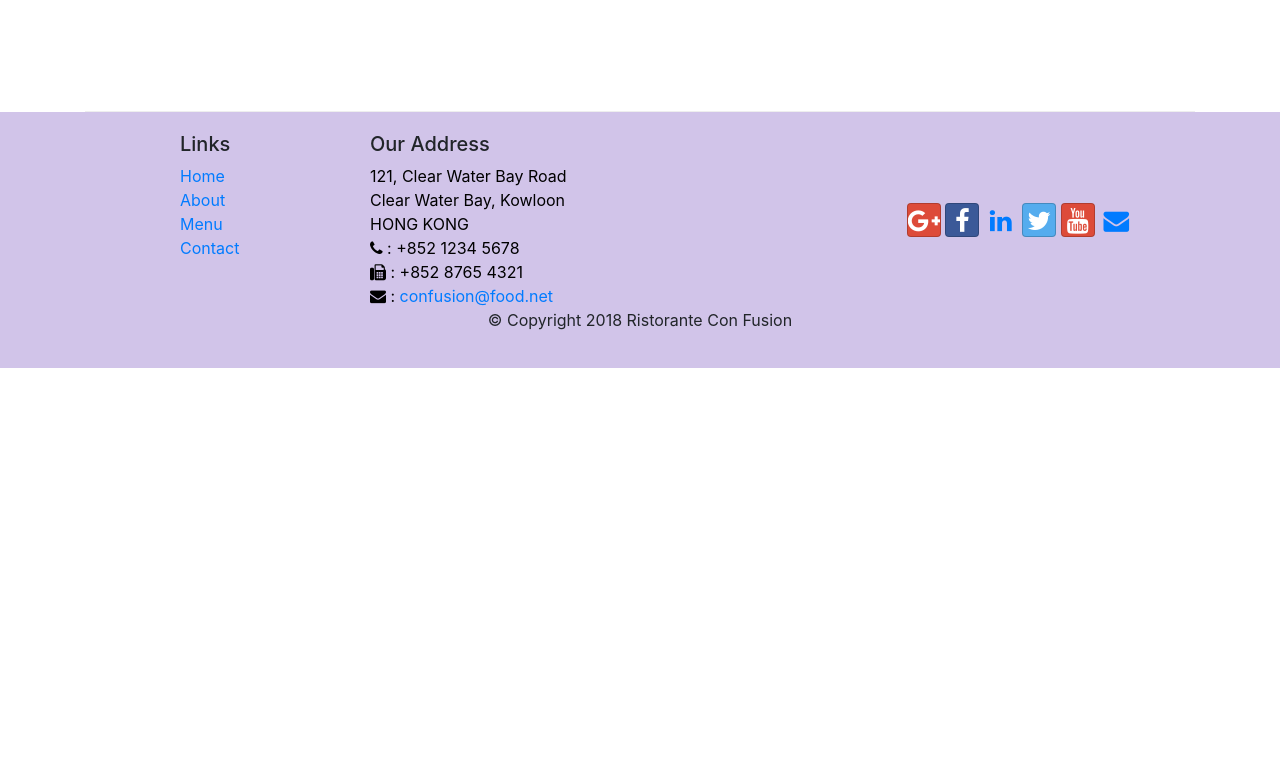
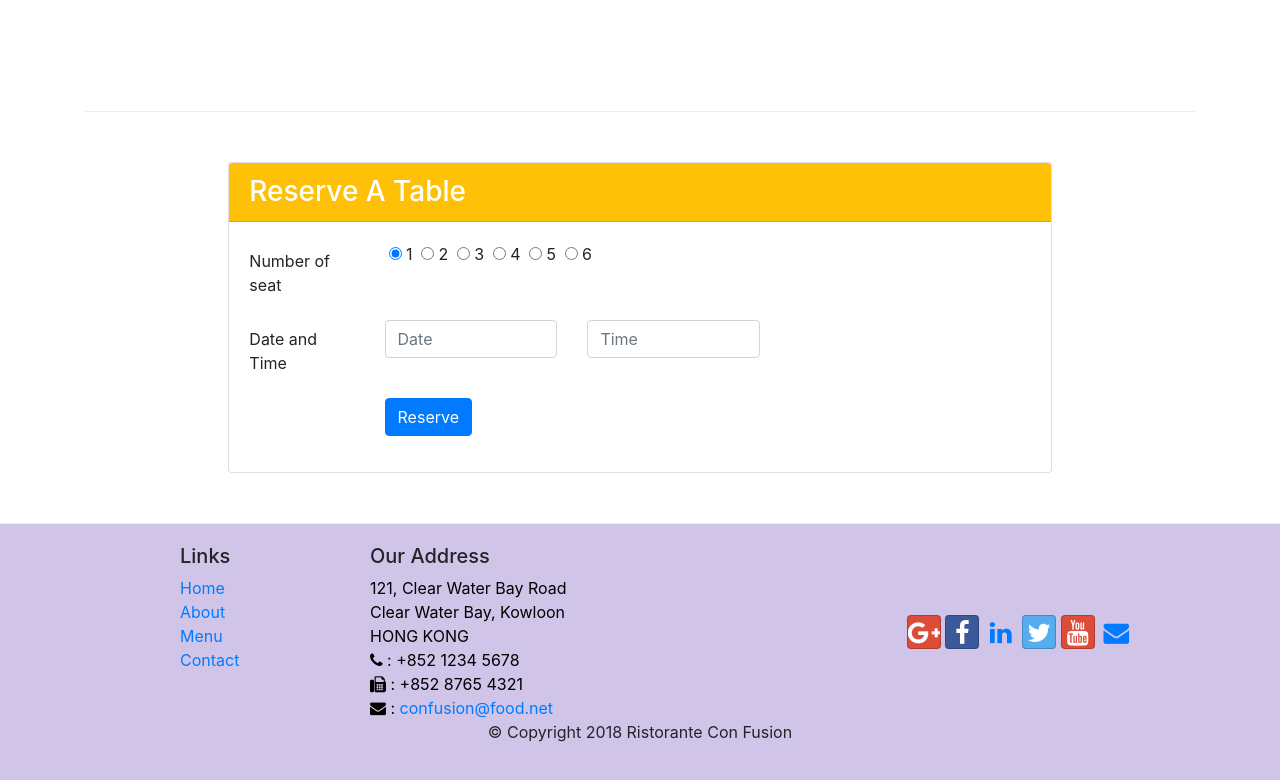
Before and after one commit to SaadKhan26/bootstrapProject, a website: page index.html in a window 1280 px wide. Shown: the part 1422-2202 px from the top of the page. Before the commit the page ends 1790 px from the top, so only its background shows below. Drawn offline with nearby package versions, Linux system fonts and the light colour scheme.

Commit message:
Completing Assignment 2

```diff
--- a/index.html
+++ b/index.html
@@ -38,8 +38,11 @@
                     <h1>Ristorante con Fusion</h1>
                     <p>We take inspiration from the World's best cuisines, and create a unique fusion experience. Our lipsmacking creations will tickle your culinary senses!</p>
                 </div>
-                <div class = "col-12 col-sm">
-
+                <div class = "col-12 col-sm align-self-center">
+                    <img src="../images/logo.png" class="img-fluid">
+                </div>
+                <div class="col-6 col-sm align-self-center mt-4">
+                    <a class="btn btn-block bg-warning text-dark" href="#reserveTable" role="button">Reserve</a>
                 </div>
             </div>
         </div>
@@ -56,7 +59,7 @@
                      src="images/uthappizza.png"
                      alt="uthappizza">
                      <div class="media-body">
-                            <h2 class="mt-0">Uthappizza</h2>
+                            <h2 class="mt-0">Uthappizza <span class="badge badge-danger"> Hot</span><span class="badge badge-pill badge-secondary ml-2">$4.99</span></h2>
                             <p class="d-none d-sm-block">A unique combination of Indian Uthappam (pancake) and Italian pizza, topped with Cerignola olives, ripe vine cherry tomatoes, Vidalia onion, Guntur chillies and Buffalo Paneer.</p>
                      </div>
                 </div>
@@ -71,7 +74,7 @@
             <div class = "col-12 col-sm order-sm-last col-md">
                 <div class="media">
                     <div class="media-body">
-                        <h2 class="mt-0">Weekend Grand Buffet</h2>
+                        <h2 class="mt-0">Weekend Grand Buffet<span class="badge badge-danger  ml-2"> New</span></h2>
                         <p class="d-none d-sm-block">Featuring mouthwatering combinations with a choice of five different salads, six enticing appetizers, six main entrees and five choicest desserts. Free flowing bubbly and soft drinks. All for just $19.99 per person </p>
                     </div>
                     <img class="d-flex ml-3 img-thumbnail align-self-center" src="images/buffet.png" alt="buffet">
@@ -96,6 +99,62 @@
         </div>
     </div>
 
+    <div class = "row row-content" id="reserveTable">
+        <div class="col-12 col-md-8 offset-md-2">
+            <div class = "card">
+                <h3 class="card-header bg-warning text-white">Reserve A Table</h3>
+                <div class="card-body">
+                    <form>
+                        <div class="form-group row">
+                            <label for = "radio-button" class="col-12 col-md-2 col-form-label">Number of seat</label>
+                            <div class="col-12 col-md-6">
+                                <label class="radio-inline ml-1">
+                                        <input type="radio" name="optradio" checked> 1
+                                </label>
+                                <label class="radio-inline ml-1">
+                                    <input type="radio" name="optradio"> 2
+                                </label>
+                                <label class="radio-inline ml-1">
+                                    <input type="radio" name="optradio"> 3
+                                </label>
+                                <label class="radio-inline ml-1">
+                                    <input type="radio" name="optradio"> 4
+                                </label>
+                                <label class="radio-inline ml-1">
+                                    <input type="radio" name="optradio"> 5
+                                 </label>
+                                <label class="radio-inline ml-1">
+                                    <input type="radio" name="optradio"> 6
+                                </label>
+                            </div>
+                        </div>
+                        <div class="form-group row">
+                            <label for="date and time" class="col-12 col-md-2 col-form-label">Date and Time</label>
+                            <div class="col-4 col-md-3 ">
+                                <input type = "text"
+                                       class = "form-control"
+                                       id = "date"
+                                       placeholder = "Date">
+                            </div>
+                            <div class="col-4 col-md-3 ">
+                                <input type = "text"
+                                       class = "form-control"
+                                       id = "date"
+                                       placeholder = "Time">
+                            </div>
+                        </div>
+                        <div class = "form-group row">
+                            <div class = "offset-md-2 col-md-10">
+                                <button type = "submit" class = "btn btn-primary">
+                                    Reserve
+                                </button>
+                            </div>
+                        </div>
+                    </form>
+                </div>
+            </div>
+        </div>
+    </div>
     <footer class = "footer">
         <div class = "container">
             <div class = "row">
```
Also changed, not shown: pages/aboutus.html (+4 -0 lines), pages/contactus.html (+2 -1 lines).
